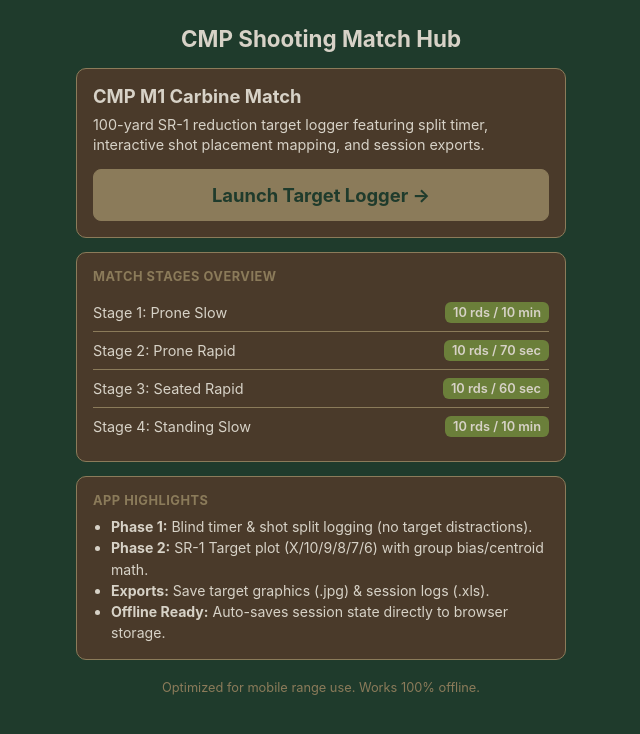
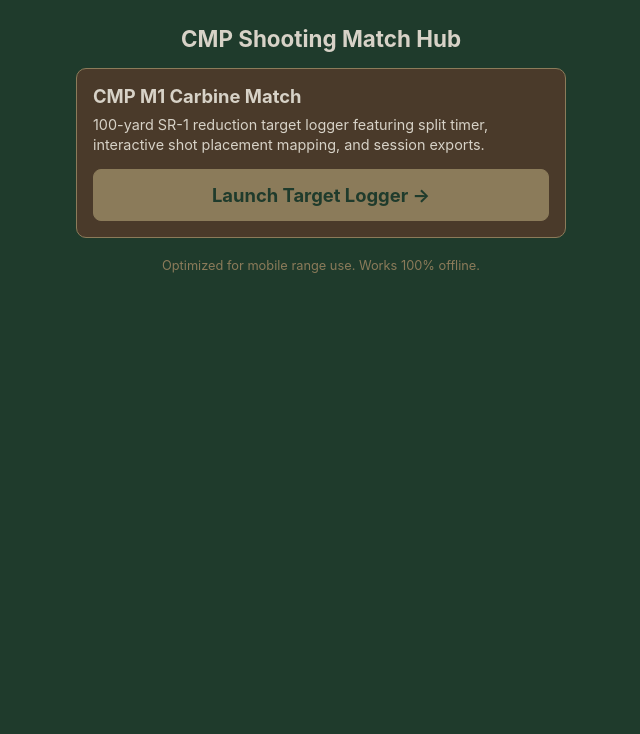
Before and after one commit to houseofbechel/houseofbechel.github.io, a plain HTML site: page index.html in a window 1280 px wide. Shown: the whole page, without its empty margins (319-959 px from the left). Drawn offline with Linux system fonts and the light colour scheme.

Commit message:
Updated Index to be more simple

```diff
--- a/index.html
+++ b/index.html
@@ -130,29 +130,6 @@
         <a href="target_logger.html" class="btn">Launch Target Logger &rarr;</a>
     </div>
 
-    <!-- Match Overview Panel -->
-    <div class="panel">
-        <div style="font-size:0.8rem;font-weight:700;color:var(--muted);text-transform:uppercase;letter-spacing:0.5px;">
-            Match Stages Overview</div>
-        <ul class="stage-list">
-            <li><span>Stage 1: Prone Slow</span> <span class="badge">10 rds / 10 min</span></li>
-            <li><span>Stage 2: Prone Rapid</span> <span class="badge">10 rds / 70 sec</span></li>
-            <li><span>Stage 3: Seated Rapid</span> <span class="badge">10 rds / 60 sec</span></li>
-            <li><span>Stage 4: Standing Slow</span> <span class="badge">10 rds / 10 min</span></li>
-        </ul>
-    </div>
-
-    <!-- Quick Reference Panel -->
-    <div class="panel">
-        <div style="font-size:0.8rem;font-weight:700;color:var(--muted);text-transform:uppercase;letter-spacing:0.5px;">
-            App Highlights</div>
-        <ul class="feature-list">
-            <li><b>Phase 1:</b> Blind timer & shot split logging (no target distractions).</li>
-            <li><b>Phase 2:</b> SR-1 Target plot (X/10/9/8/7/6) with group bias/centroid math.</li>
-            <li><b>Exports:</b> Save target graphics (.jpg) & session logs (.xls).</li>
-            <li><b>Offline Ready:</b> Auto-saves session state directly to browser storage.</li>
-        </ul>
-    </div>
 
     <div class="footer-note">
         Optimized for mobile range use. Works 100% offline.
```
